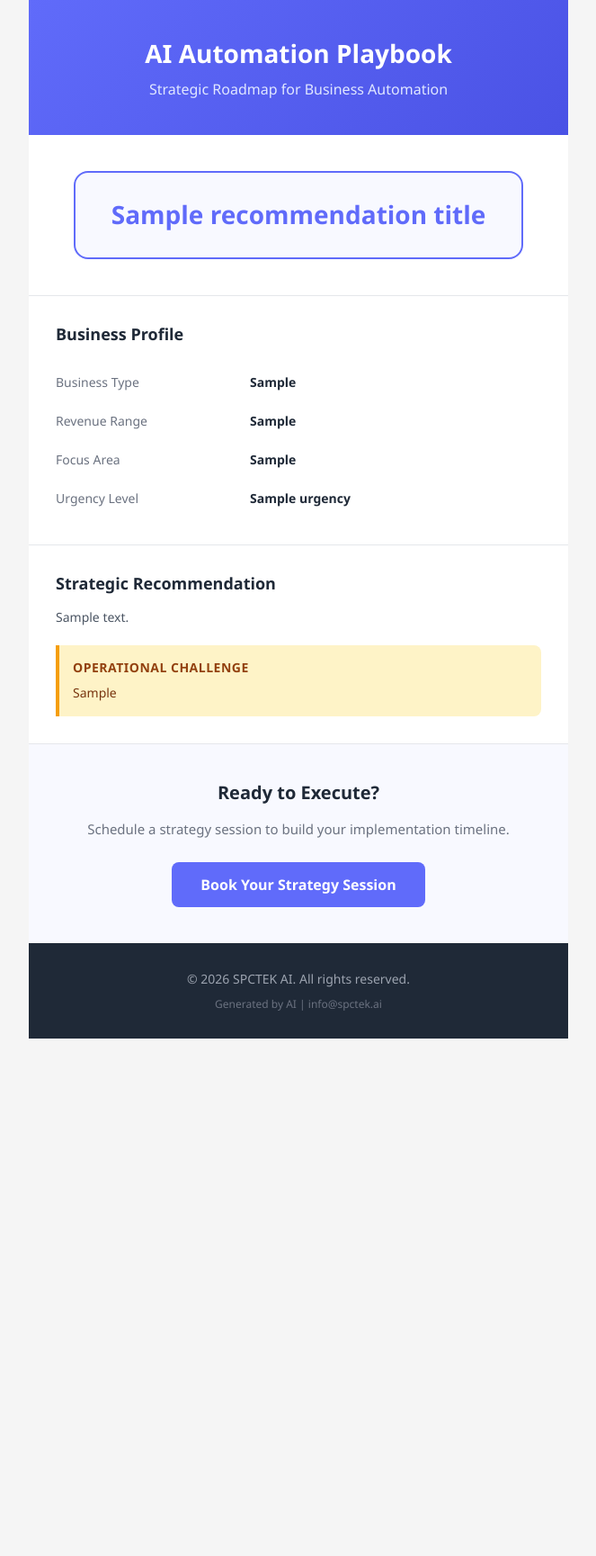
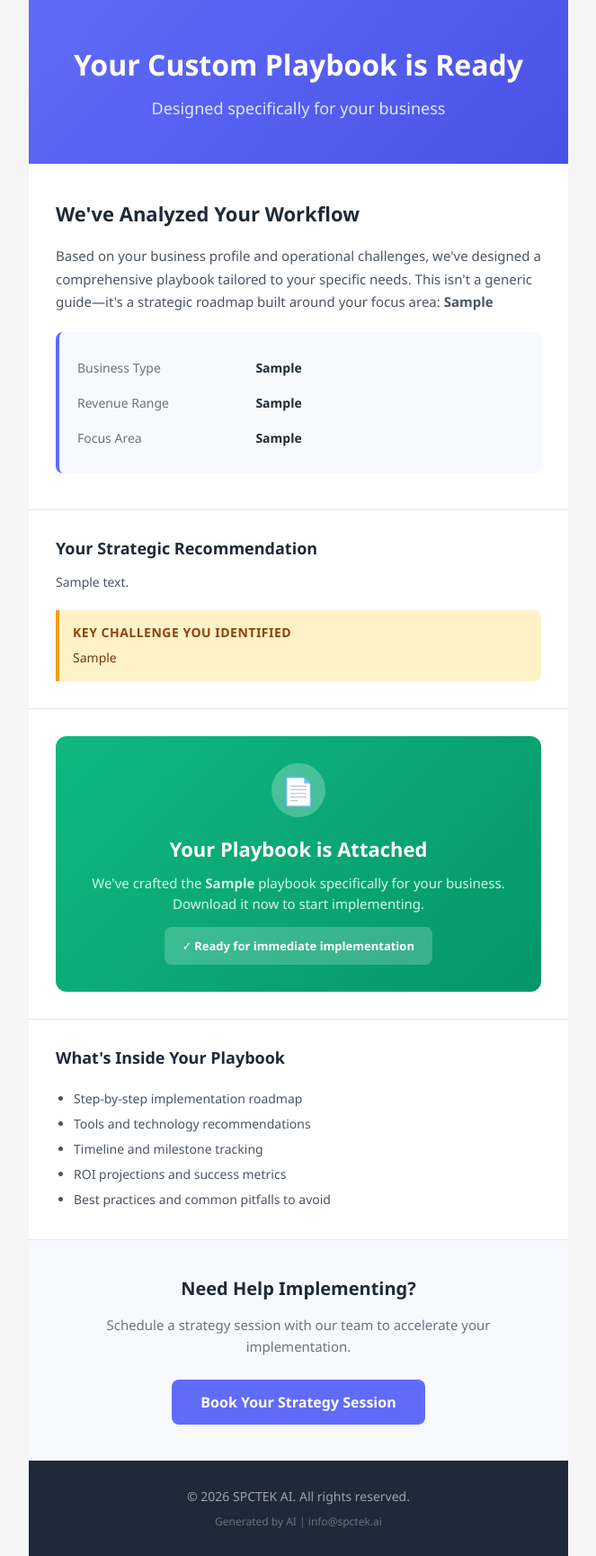
Before and after one commit to faizanali518916/spctek-ai-be, a Python web app: template app/templates/ai_playbook_email.html in a window 1280 px wide. Shown: the whole page at 90% size, without its empty margins (308-971 px from the left). Before the commit the page ends 1154 px from the top, so only its background shows below. Run offline with Jinja, Linux system fonts and the light colour scheme; the template is opened without the code that fills it: most values are stand-ins (such as "Sample title", 1, 10 or a date in 2020).

Commit message:
added playbooks

```diff
--- a/app/main.py
+++ b/app/main.py
@@ -17,7 +17,7 @@ async def lifespan(app: FastAPI):
 
 
 app = FastAPI(
-    version="1.0.4.15",
+    version="1.0.5.5",
     title="SPCTEK AI API",
     description="Backend API for SPCTEK AI platform",
     lifespan=lifespan,
--- a/app/templates/ai_playbook_email.html
+++ b/app/templates/ai_playbook_email.html
@@ -3,7 +3,7 @@
   <head>
     <meta charset="UTF-8" />
     <meta name="viewport" content="width=device-width, initial-scale=1.0" />
-    <title>AI Automation Playbook</title>
+    <title>Your Custom AI Playbook</title>
   </head>
   <body
     style="
@@ -18,67 +18,61 @@
       <div
         style="
           background: linear-gradient(135deg, #606bfa 0%, #4a52e5 100%);
-          padding: 40px 30px;
+          padding: 50px 30px;
           text-align: center;
         "
       >
         <h1
-          style="color: #ffffff; margin: 0; font-size: 28px; font-weight: bold"
+          style="color: #ffffff; margin: 0; font-size: 32px; font-weight: bold"
         >
-          AI Automation Playbook
+          Your Custom Playbook is Ready
         </h1>
-        <p style="color: #e0e7ff; margin: 10px 0 0 0; font-size: 16px">
-          Strategic Roadmap for Business Automation
+        <p style="color: #e0e7ff; margin: 15px 0 0 0; font-size: 18px">
+          Designed specifically for your business
         </p>
       </div>
 
-      <!-- Recommendation Section -->
-      <div
-        style="
-          padding: 40px 30px;
-          text-align: center;
-          border-bottom: 1px solid #e5e7eb;
-        "
-      >
-        <div
-          style="
-            display: inline-block;
-            background-color: #f8f9ff;
-            border: 2px solid #606bfa;
-            border-radius: 16px;
-            padding: 30px 40px;
-          "
-        >
-          <div
-            style="
-              font-size: 28px;
-              font-weight: bold;
-              color: #606bfa;
-              line-height: 1.2;
-            "
-          >
-            {{ recommendation_title }}
-          </div>
-        </div>
-      </div>
-
-      <!-- Business Profile -->
-      <div style="padding: 30px; border-bottom: 1px solid #e5e7eb">
+      <!-- Analysis Summary -->
+      <div style="padding: 40px 30px; border-bottom: 1px solid #e5e7eb">
         <h2
           style="
             color: #1f2937;
             margin: 0 0 20px 0;
-            font-size: 18px;
+            font-size: 22px;
             font-weight: bold;
           "
         >
-          Business Profile
+          We've Analyzed Your Workflow
         </h2>
+        <p
+          style="
+            color: #4b5563;
+            margin: 0 0 20px 0;
+            font-size: 15px;
+            line-height: 1.7;
+          "
+        >
+          Based on your business profile and operational challenges, we've
+          designed a comprehensive playbook tailored to your specific needs.
+          This isn't a generic guide—it's a strategic roadmap built around your
+          focus area:
+          <strong>{{ playbook_focus }}</strong>
+        </p>
+
+        <!-- Business Profile Summary -->
+        <div
+          style="
+            background-color: #f8f9ff;
+            border-left: 4px solid #606bfa;
+            padding: 20px;
+            border-radius: 8px;
+          "
+        >
           <table style="width: 100%; border-collapse: collapse">
             <tr>
               <td
                 style="
-                padding: 12px 0;
+                  padding: 10px 0;
                   color: #6b7280;
                   font-size: 14px;
                   width: 40%;
@@ -88,7 +82,7 @@
               </td>
               <td
                 style="
-                padding: 12px 0;
+                  padding: 10px 0;
                   color: #1f2937;
                   font-size: 14px;
                   font-weight: 600;
@@ -98,12 +92,12 @@
               </td>
             </tr>
             <tr>
-            <td style="padding: 12px 0; color: #6b7280; font-size: 14px">
+              <td style="padding: 10px 0; color: #6b7280; font-size: 14px">
                 Revenue Range
               </td>
               <td
                 style="
-                padding: 12px 0;
+                  padding: 10px 0;
                   color: #1f2937;
                   font-size: 14px;
                   font-weight: 600;
@@ -113,12 +107,12 @@
               </td>
             </tr>
             <tr>
-            <td style="padding: 12px 0; color: #6b7280; font-size: 14px">
+              <td style="padding: 10px 0; color: #6b7280; font-size: 14px">
                 Focus Area
               </td>
               <td
                 style="
-                padding: 12px 0;
+                  padding: 10px 0;
                   color: #1f2937;
                   font-size: 14px;
                   font-weight: 600;
@@ -127,22 +121,8 @@
                 {{ playbook_focus }}
               </td>
             </tr>
-          <tr>
-            <td style="padding: 12px 0; color: #6b7280; font-size: 14px">
-              Urgency Level
-            </td>
-            <td
-              style="
-                padding: 12px 0;
-                color: #1f2937;
-                font-size: 14px;
-                font-weight: 600;
-              "
-            >
-              {{ urgency }}
-            </td>
-          </tr>
           </table>
+        </div>
       </div>
 
       <!-- Strategic Recommendation -->
@@ -155,7 +135,7 @@
             font-weight: bold;
           "
         >
-          Strategic Recommendation
+          Your Strategic Recommendation
         </h2>
         <p style="color: #4b5563; margin: 0; font-size: 14px; line-height: 1.6">
           {{ recommendation_message }}
@@ -180,7 +160,7 @@
               letter-spacing: 0.5px;
             "
           >
-            Operational Challenge
+            Key Challenge YOU Identified
           </h3>
           <p
             style="color: #78350f; margin: 0; font-size: 14px; line-height: 1.6"
@@ -189,6 +169,105 @@
           </p>
         </div>
         {% endif %}
+      </div>
+
+      <!-- Playbook Attachment Section -->
+      <div style="padding: 30px; border-bottom: 1px solid #e5e7eb">
+        <div
+          style="
+            background: linear-gradient(135deg, #10b981 0%, #059669 100%);
+            border-radius: 12px;
+            padding: 30px;
+            text-align: center;
+          "
+        >
+          <div
+            style="
+              display: inline-flex;
+              align-items: center;
+              justify-content: center;
+              width: 60px;
+              height: 60px;
+              background-color: rgba(255, 255, 255, 0.25);
+              border-radius: 50%;
+              margin-bottom: 20px;
+            "
+          >
+            <span style="font-size: 30px; color: white; font-weight: bold"
+              >📄</span
+            >
+          </div>
+          <h2
+            style="
+              color: #ffffff;
+              margin: 0 0 12px 0;
+              font-size: 22px;
+              font-weight: bold;
+            "
+          >
+            Your Playbook is Attached
+          </h2>
+          <p
+            style="
+              color: #d1fae5;
+              margin: 0 0 15px 0;
+              font-size: 15px;
+              line-height: 1.5;
+            "
+          >
+            We've crafted the <strong>{{ playbook_focus }}</strong> playbook
+            specifically for your business. Download it now to start
+            implementing.
+          </p>
+          <div
+            style="
+              background-color: rgba(255, 255, 255, 0.2);
+              padding: 12px 20px;
+              border-radius: 8px;
+              display: inline-block;
+            "
+          >
+            <p
+              style="
+                color: #ffffff;
+                margin: 0;
+                font-size: 13px;
+                font-weight: 600;
+              "
+            >
+              ✓ Ready for immediate implementation
+            </p>
+          </div>
+        </div>
+      </div>
+
+      <!-- What's Inside -->
+      <div style="padding: 30px; border-bottom: 1px solid #e5e7eb">
+        <h2
+          style="
+            color: #1f2937;
+            margin: 0 0 20px 0;
+            font-size: 18px;
+            font-weight: bold;
+          "
+        >
+          What's Inside Your Playbook
+        </h2>
+        <ul
+          style="
+            margin: 0;
+            padding-left: 20px;
+            color: #4b5563;
+            font-size: 14px;
+            line-height: 2;
+          "
+        >
+          <li>Step-by-step implementation roadmap</li>
+          <li>Tools and technology recommendations</li>
+          <li>Timeline and milestone tracking</li>
+          <li>ROI projections and success metrics</li>
+          <li>Best practices and common pitfalls to avoid</li>
+        </ul>
       </div>
 
       <!-- CTA Section -->
@@ -207,7 +286,7 @@
             font-weight: bold;
           "
         >
-          Ready to Execute?
+          Need Help Implementing?
         </h2>
         <p
           style="
@@ -217,7 +296,8 @@
             line-height: 1.6;
           "
         >
-          Schedule a strategy session to build your implementation timeline.
+          Schedule a strategy session with our team to accelerate your
+          implementation.
         </p>
         <a
           href="https://calendly.com/contact-spctek/30min"
```
Also changed, not shown: app/services/email.py (+49 -4 lines), README.md, 6 other files. Lines whose indentation alone changed are shown as unchanged.
